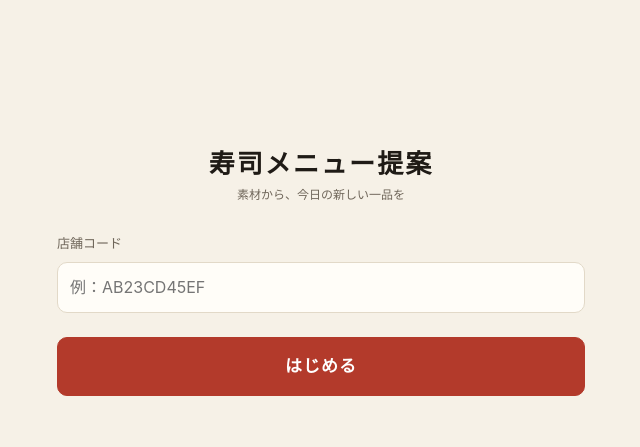
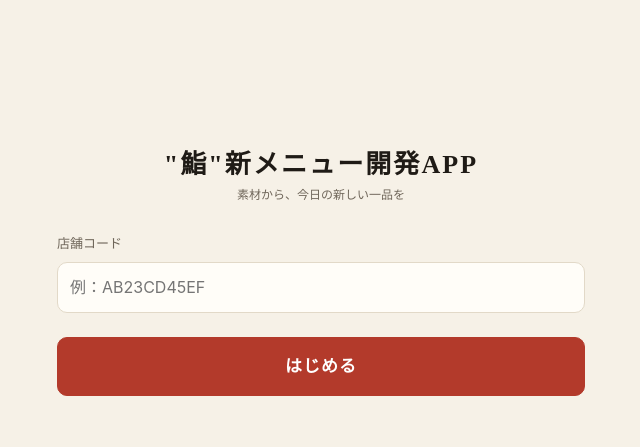
Before and after one commit to otishomiya-sketch/Pokkemon, a website: page sushi-app/public/index.html in a window 1280 px wide. Shown: the whole page, without its empty margins (319-959 px from the left). Drawn offline with Linux system fonts and the light colour scheme.

Commit message:
Rename the app to "鮨"新メニュー開発APP
Co-Authored-By: Claude Opus 5.5 <noreply@anthropic.com>

```diff
--- a/sushi-app/public/index.html
+++ b/sushi-app/public/index.html
@@ -4,7 +4,7 @@
 <meta charset="utf-8">
 <meta name="viewport" content="width=device-width, initial-scale=1, viewport-fit=cover">
 <meta name="theme-color" content="#f6f1e7">
-<title>寿司メニュー提案</title>
+<title>"鮨"新メニュー開発APP</title>
 <style>
   :root {
     --bg: #f6f1e7; --surface: #fffdf8; --fg: #1f1b16; --muted: #6f665a; --line: #e2d9c8;
@@ -114,7 +114,7 @@
 
 <section id="login" class="login" hidden>
   <main>
-    <div class="brand">寿司メニュー提案<small>素材から、今日の新しい一品を</small></div>
+    <div class="brand">"鮨"新メニュー開発APP<small>素材から、今日の新しい一品を</small></div>
     <form id="loginForm">
       <label for="shopCode" class="hint" style="display:block;margin:0 0 8px">店舗コード</label>
       <input id="shopCode" type="text" autocomplete="off" autocapitalize="characters" placeholder="例：AB23CD45EF">
@@ -127,7 +127,7 @@
 <section id="app" hidden>
   <header>
     <div class="bar">
-      <div class="brand">寿司メニュー提案<small id="shopName"></small></div>
+      <div class="brand">"鮨"新メニュー開発APP<small id="shopName"></small></div>
       <div class="tabs" role="tablist">
         <button role="tab" data-tab="propose" aria-selected="true">提案</button>
         <button role="tab" data-tab="history" aria-selected="false">履歴</button>
--- a/sushi-app/server.ts
+++ b/sushi-app/server.ts
@@ -1,6 +1,6 @@
 #!/usr/bin/env bun
 /**
- * 寿司メニュー提案アプリ サーバー
+ * "鮨"新メニュー開発APP サーバー
  *
  * 起動: bun sushi-app/server.ts   → http://localhost:5800/
  * スマホ実機で試す場合: HOST=0.0.0.0 bun sushi-app/server.ts（同じWi-Fi内から http://<MacのIP>:5800/）
```
Also changed, not shown: sushi-app/README.md, 1 other file.
